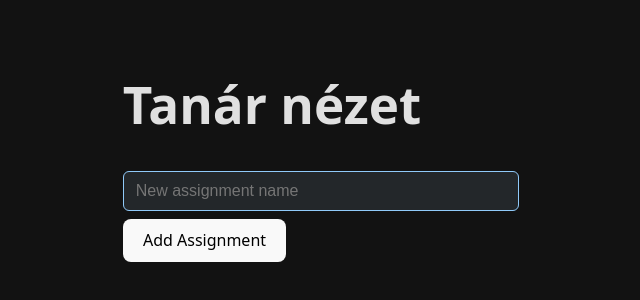
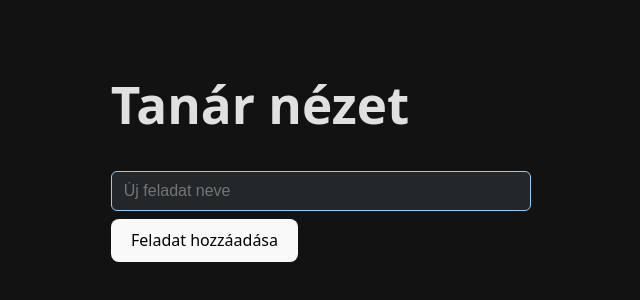
Before and after one commit to TMartin005/ZH_Upload_APP, a React (Vite) app in the folder Frontend/: page /teacher in a window 1280 px wide. Shown: the part 240-540 px from the top of the page, without its empty margins (319-959 px from the left). Built offline with nearby package versions, Linux system fonts and the light colour scheme.

Commit message:
Add checkbox selection to assignments list
Each assignment in the list now includes a checkbox, allowing users to select assignments.

```diff
--- a/Frontend/src/components/TeacherForm.tsx
+++ b/Frontend/src/components/TeacherForm.tsx
@@ -30,12 +30,19 @@ const TeacherForm: React.FC = () => {
         type="text"
         value={newAssignment}
         onChange={(e) => setNewAssignment(e.target.value)}
-        placeholder="New assignment name"
+        placeholder="Új feladat neve"
       />
-      <button onClick={handleAddAssignment}>Add Assignment</button>
+      <button onClick={handleAddAssignment}>Feladat hozzáadása</button>
       <ul>
         {assignments.map((assignment, idx) => (
-          <li key={idx}>{assignment}</li>
+          <li key={idx}>
+            <input
+              type="checkbox"
+              checked={selectedAssignments.includes(assignment)}
+              onChange={() => handleCheckboxChange(assignment)}
+            />
+            {assignment}
+          </li>
         ))}
       </ul>
     </div>
```
